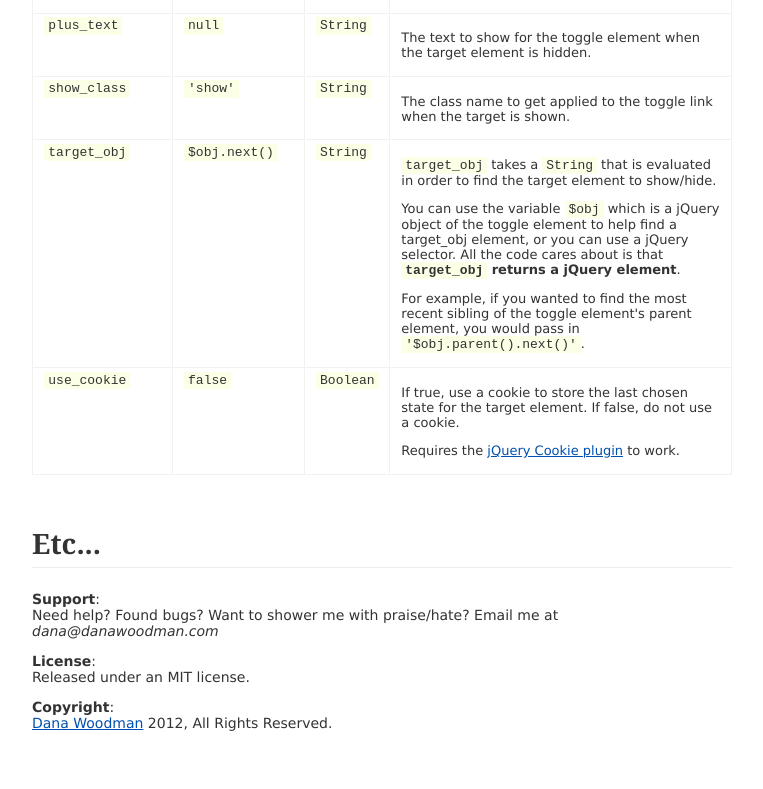
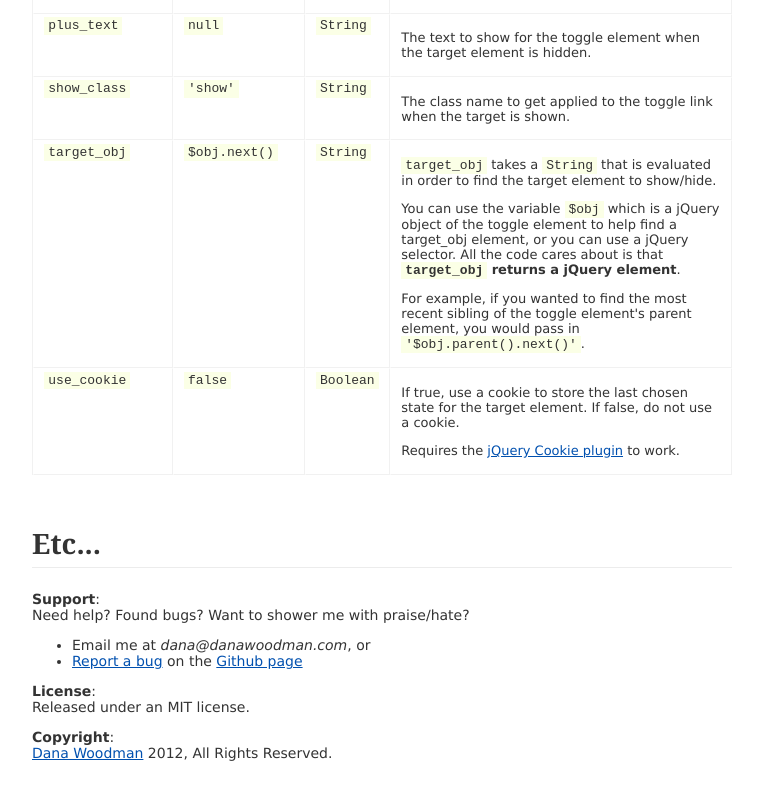
Before and after one commit to danawoodman/jquery-showhide, a plain HTML site: page index.html in a window 1280 px wide. Shown: the part 4290-5079 px from the top of the page, without its empty margins (258-1021 px from the left). Before the commit the page ends 5049 px from the top, so only its background shows below. Drawn offline with nearby package versions, Linux system fonts and the light colour scheme.

Commit message:
Update contact/project info.

```diff
--- a/index.html
+++ b/index.html
@@ -663,7 +663,11 @@ $('.ex-8').showhide();</pre>
 
                 <h2>Etc...</h2>
 
-                <p><strong>Support</strong>:<br /> Need help? Found bugs? Want to shower me with praise/hate? Email me at <em>dana@danawoodman.com</em></p>
+                <p><strong>Support</strong>:<br /> Need help? Found bugs? Want to shower me with praise/hate?</p>
+                <ul>
+                    <li>Email me at <em>dana@danawoodman.com</em>, or</li>
+                    <li><a href="https://github.com/danawoodman/jquery-showhide/issues" title="Report a bug on Github">Report a bug</a> on the <a href="https://github.com/danawoodman/jquery-showhide" title="View this project's source code on Github">Github page</a></li>
+                </ul>
                 <p><strong>License</strong>:<br /> Released under an MIT license.</p>
                 <p><strong>Copyright</strong>:<br /> <a href="http://www.danawoodman.com" title="Check out my website">Dana Woodman</a> 2012, All Rights Reserved.</p>
 
```
